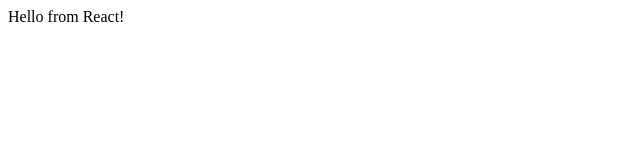
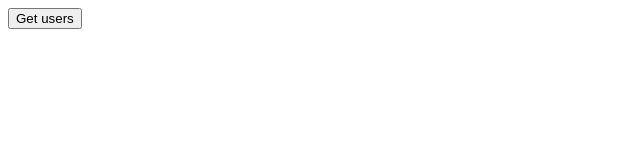
Before and after one commit to kidgray/clarity-react-redux-challenge, a React app: page / in a window 1280 px wide. Shown: the top 160 px of the page, without its empty margins (0-640 px from the left). Built offline with nearby package versions, Linux system fonts and the light colour scheme.

Commit message:
UserList component created & new dependencies added. Initial API test call was successful

```diff
--- a/package.json
+++ b/package.json
@@ -12,13 +12,17 @@
     "@reduxjs/toolkit": "^1.7.1",
     "axios": "^0.25.0",
     "babel-loader": "^8.2.3",
+    "bootstrap": "^5.1.3",
+    "core-js": "^3.20.3",
     "css-loader": "^6.5.1",
     "html-webpack-plugin": "^5.5.0",
     "node-sass": "^7.0.1",
     "react": "^17.0.2",
+    "react-bootstrap": "^2.1.1",
     "react-dom": "^17.0.2",
     "react-redux": "^7.2.6",
     "redux": "^4.1.2",
+    "regenerator-runtime": "^0.13.9",
     "sass-loader": "^12.4.0",
     "style-loader": "^3.3.1",
     "webpack": "^5.67.0",
--- a/src/App.js
+++ b/src/App.js
@@ -1,7 +1,15 @@
 import React from 'react';
+import { Col, Container, Row } from 'react-bootstrap';
+import { UserList } from './components/user-list/user-list.component.jsx';
 
 export const App = () => {
     return (
-        <div>Hello from React!</div>
+        <Container>
+            <Row>
+                <Col>
+                    <UserList />
+                </Col>
+            </Row>
+        </Container>
     );
 };
--- /dev/null
+++ b/src/components/user-list/user-list.component.jsx
@@ -0,0 +1,25 @@
+import React from 'react';
+import { Button } from 'react-bootstrap';
+import axios from 'axios';
+
+export const UserList = () => {
+    const handleClick = async (event) => {
+        event.preventDefault();
+
+        await axios
+        .get('https://immense-bastion-95145.herokuapp.com/api/users')
+        .then(res => {
+            console.log(res.data);
+        })
+        .catch(error => {
+            console.error(error);
+        });
+    }
+    return (
+        <div>
+            <Button onClick={handleClick}> Get users </Button>
+
+
+        </div>
+    );
+}
--- a/src/index.js
+++ b/src/index.js
@@ -1,6 +1,16 @@
 import React from "react";
 import ReactDOM from 'react-dom';
+import { Provider } from 'react-redux';
+import { configureStore } from '@reduxjs/toolkit';
 import { App } from './App.js';
 import './styles/styles.scss';
 
-ReactDOM.render(<App />, document.getElementById('root'));
+const store = configureStore({
+    reducer: {}
+});
+
+ReactDOM.render(
+    <Provider store={store}>
+        <App />
+    </Provider>,
+    document.getElementById('root'));
--- a/src/styles/styles.scss
+++ b/src/styles/styles.scss
@@ -1,2 +1,3 @@
 @import './base/settings.scss';
 @import './base/_base.scss';
+@import '../components/user-list/user-list.styles.scss';
--- a/webpack.config.js
+++ b/webpack.config.js
@@ -1,7 +1,11 @@
 const path = require('path');
 
 module.exports = {
-    entry: './src/index.js',
+    entry: [
+        'core-js/stable',
+        'regenerator-runtime/runtime',
+        './src/index.js'
+    ],
     output: {
         path: path.join(__dirname, 'public'),
         filename: 'bundle.js'
```
Also changed, not shown: src/components/user-list/user-list.styles.scss (added), 2 other files (tests, documents, lock files or other folders).
